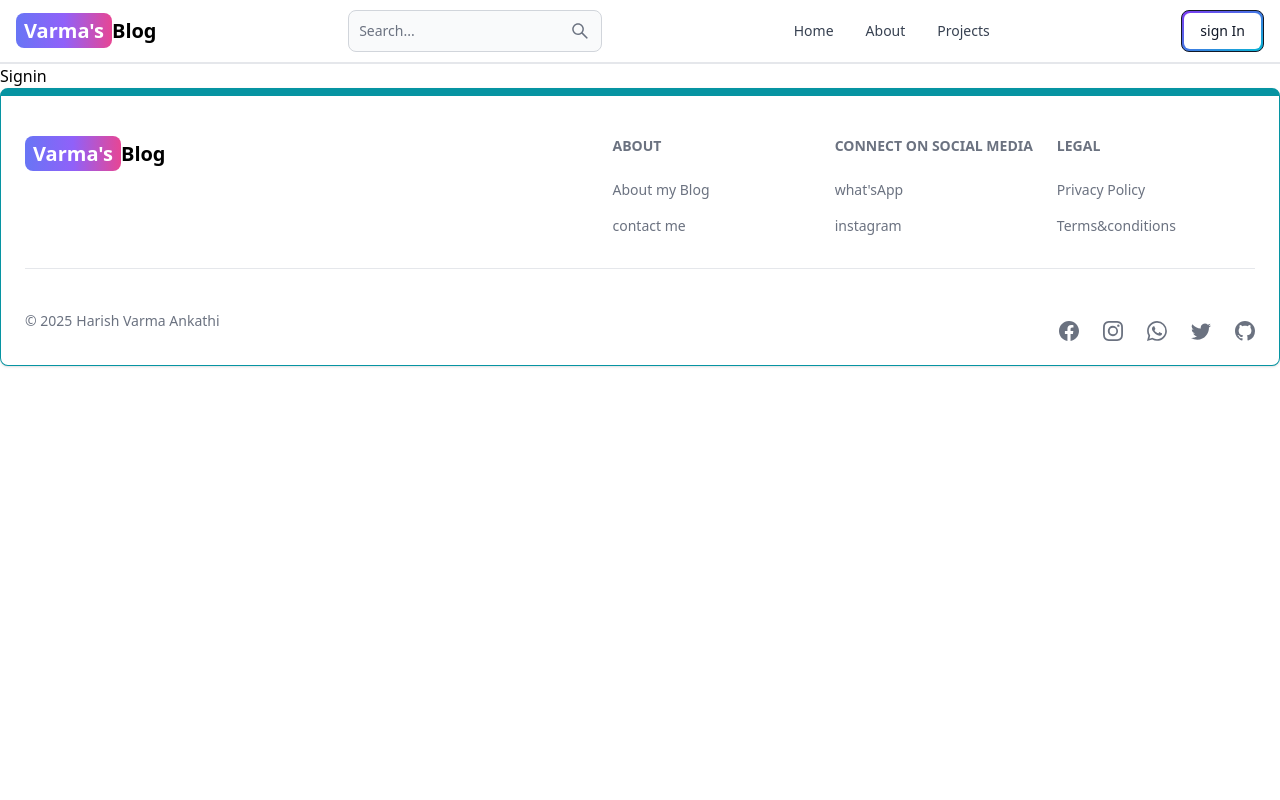
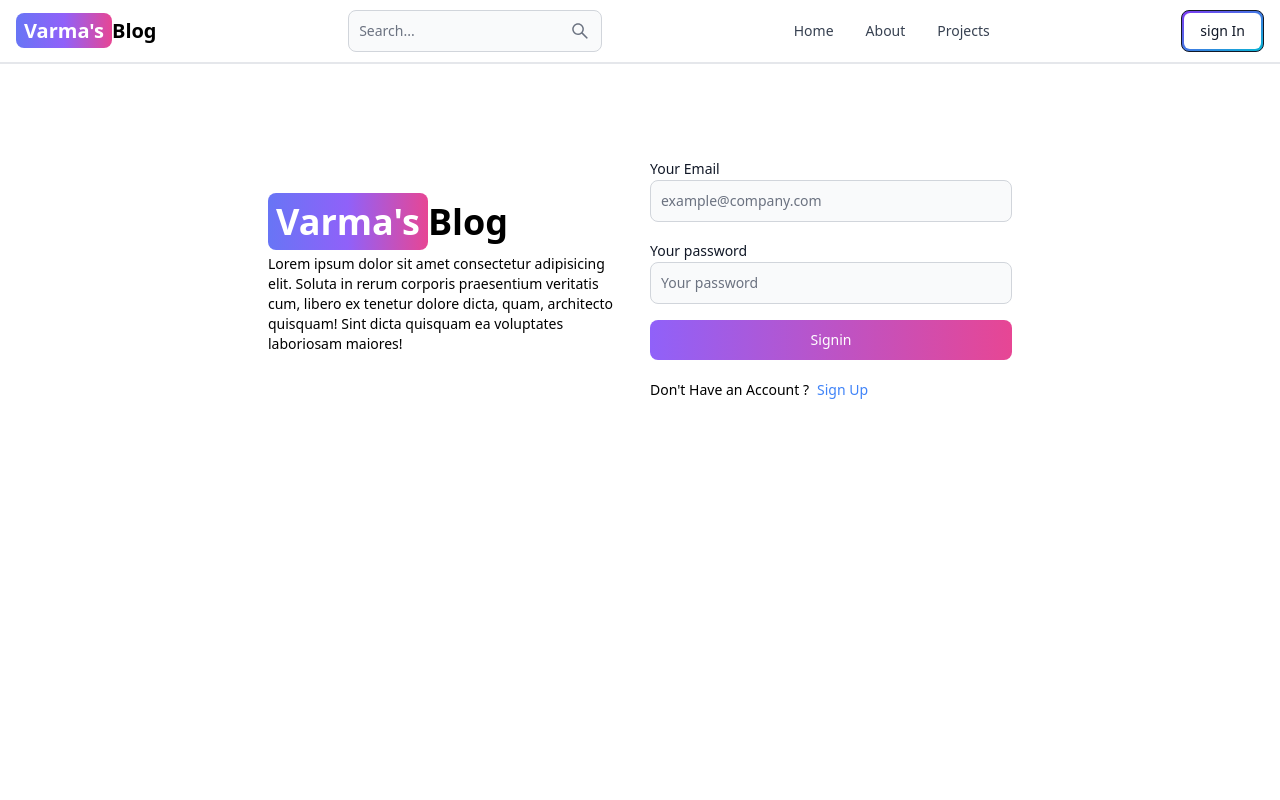
Before and after one commit to HarishAnkathi8/MERN-BLOG, a React (Vite) app in the folder client/: page /signin in a window 1280 px wide. Shown: the top 800 px of the page. Built offline with nearby package versions, Linux system fonts and the light colour scheme.

Commit message:
created the signin functinaloity

```diff
--- a/client/src/pages/Signin.jsx
+++ b/client/src/pages/Signin.jsx
@@ -1,9 +1,92 @@
-import React from 'react'
+import { Alert, Button, Label, Spinner, TextInput } from 'flowbite-react'
+import React, { useState } from 'react'
+import { Link,useNavigate } from 'react-router-dom'
 
 const Signin = () => {
+  const [formData,setFormData] = useState({})
+  const [errorMessage,setErrorMessage] =useState(null)
+  const [isLoading,setIsLoading] = useState(false)
+  const navigate = useNavigate()
+  const handleChange = (e)=>{
+        setFormData({...formData,[e.target.id]:e.target.value.trim()})
+  }
+
+  const handleSubmit = async(e)=>{
+    e.preventDefault()
+    if(!formData.email || !formData.password){
+       return setErrorMessage("Please filled the All the fileds")
+    }
+    try {
+      setIsLoading(true)
+          const resp = await fetch("/api/auth/signin",
+            {
+              method: "POST",
+              headers: {"Content-Type": "application/json"},
+              body: JSON.stringify(formData)
+           }
+          )
+          const data = await resp.json()
+          if(data.succes === false){
+          return  setErrorMessage(data.message)
+          }
+          setIsLoading(false)
+          if(resp.ok){
+            navigate("/")
+          }
+    } catch (error) {
+      setErrorMessage(error.message)
+      setIsLoading(false)
+    }
+  }
+
   return (
-    <div>
-      Signin
+    <div className='min-h-screen mt-20'>
+        <div className='flex p-3 max-w-3xl mx-auto flex-col md:flex-row md:items-center gap-5'>
+          {/* left */}
+          <div className='flex-1'>
+          <Link className='text-4xl font-bold dark:text-white'>
+        <span className='px-2 py-1 bg-gradient-to-r from-indigo-500 via-purple-500 to-pink-500 rounded-lg text-white'>Varma's</span>Blog
+        </Link>
+        <p className='text-sm mt-3'>Lorem ipsum dolor sit amet consectetur adipisicing elit. Soluta in rerum corporis praesentium veritatis cum, libero ex tenetur dolore dicta, quam, architecto quisquam! Sint dicta quisquam ea voluptates laboriosam maiores!</p>
+          </div>
+          {/* right */}
+          <div className='flex-1'>
+            <form className='flex flex-col gap-4' onSubmit={handleSubmit}>
+
+              <div >
+                <Label value='Your Email'/>
+                <TextInput type='email'  id='email' placeholder='example@company.com'onChange={handleChange} />
+              </div>
+              <div >
+                <Label value='Your password'/>
+                <TextInput type='password'  id='password' placeholder='Your password'onChange={handleChange} />
+              </div>
+              <Button gradientDuoTone='purpleToPink' type='submit' disabled={isLoading}>
+                {
+                  isLoading ? (
+                    <>
+                      <Spinner size='sm'/>
+                      <span>Loading...</span>
+                    </>
+                  ) : ("Signin")
+                }
+              </Button>
+            </form>
+          <div className='flex gap-2 text-sm mt-5'>
+              <span>Don't Have an Account ?</span>
+              <Link to="/signup" className='text-blue-500'>Sign Up</Link>
+          </div>
+         {
+          errorMessage && (
+            <Alert className='mt-5' color='failure'>
+              {errorMessage}
+            </Alert>
+          )
+         }
+
+          </div>
+
+        </div>
     </div>
   )
 }
```
